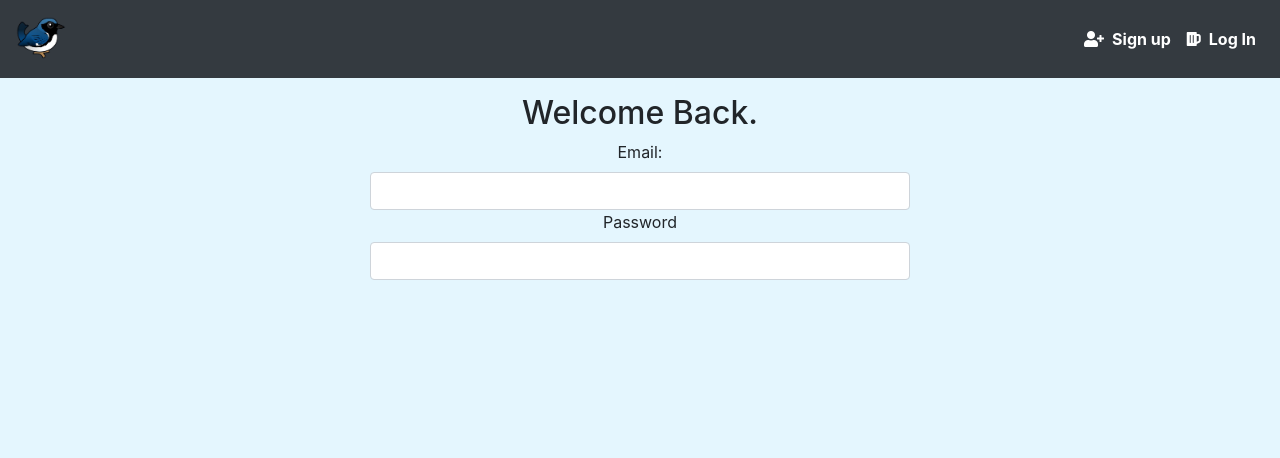
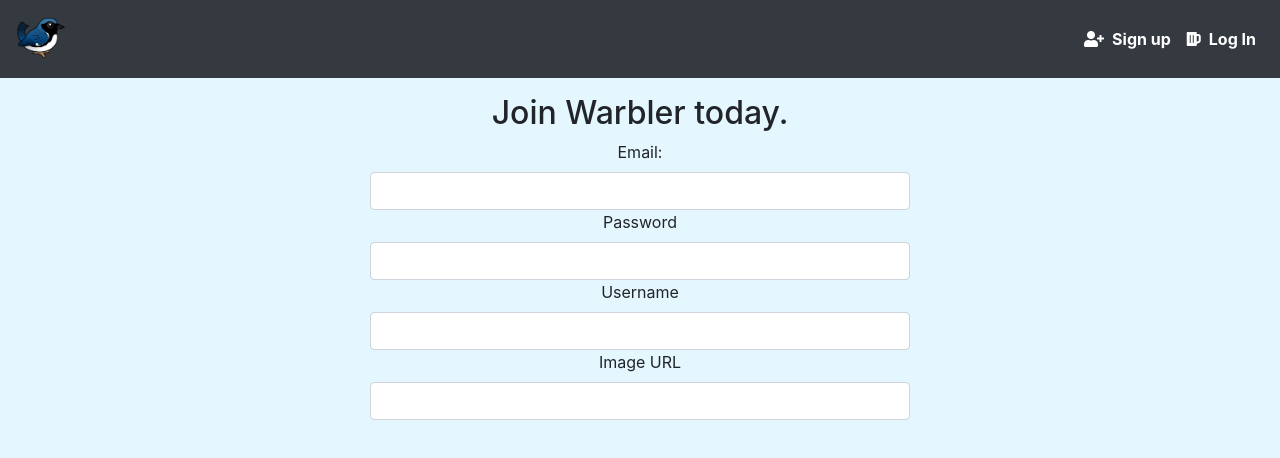
Before and after one commit to MariyaLcs/warbler-client, a React (Create React App) app: page /signup in a window 1280 px wide. Shown: the top 458 px of the page. Built offline with nearby package versions, Linux system fonts and the light colour scheme.

Commit message:
Sign in, Sign Up forms. handleChange function

```diff
--- a/src/components/AuthForm.js
+++ b/src/components/AuthForm.js
@@ -10,9 +10,14 @@
       profileImageUrl: "",
     };
   }
+
+  handleChange = (e) => {
+    this.setState({ [e.target.name]: e.target.value });
+  };
+
   render() {
     const { email, username, password, profileImageUrl } = this.state;
-    const { heading, buttonText } = this.props;
+    const { signUp, heading, buttonText } = this.props;
     return (
       <div>
         <div className="row justify-content-md-center text-center">
@@ -39,6 +44,30 @@
                 type="password"
                 value={password}
               />
+              {signUp && (
+                <div>
+                  <label htmlFor="username">Username</label>
+                  <input
+                    autoComplete="off"
+                    className="form-control"
+                    id="username"
+                    name="username"
+                    onChange={this.handleChange}
+                    type="text"
+                    value={username}
+                  />
+                  <label htmlFor="image-url">Image URL</label>
+                  <input
+                    autoComplete="off"
+                    className="form-control"
+                    id="image-url"
+                    name="profileImageUrl"
+                    onChange={this.handleChange}
+                    type="text"
+                    value={profileImageUrl}
+                  />
+                </div>
+              )}
             </form>
           </div>
         </div>
--- a/src/containers/Main.js
+++ b/src/containers/Main.js
@@ -28,8 +28,9 @@
           render={(props) => {
             return (
               <AuthForm
+                signUp
                 buttonText="Sign me up!"
-                heading="Welcome Back."
+                heading="Join Warbler today."
                 {...props}
               />
             );
```
